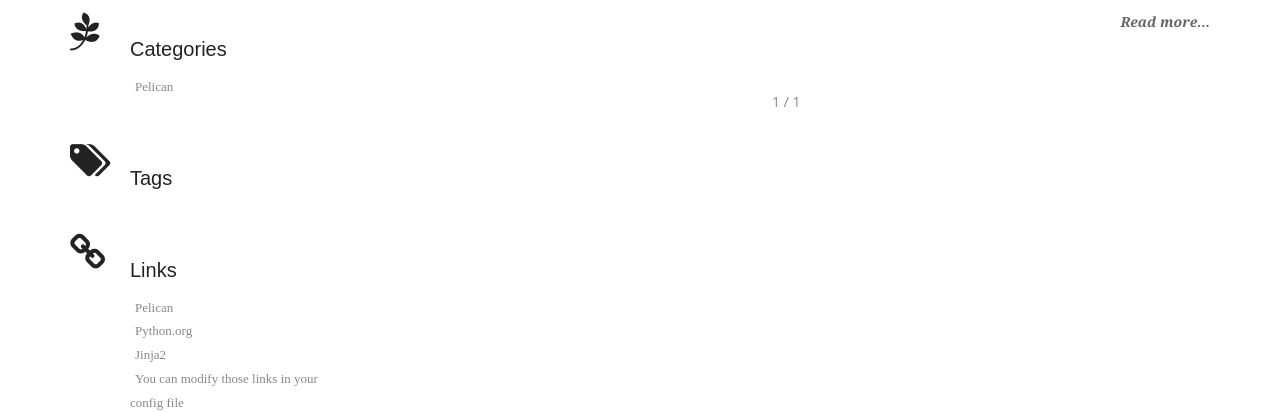
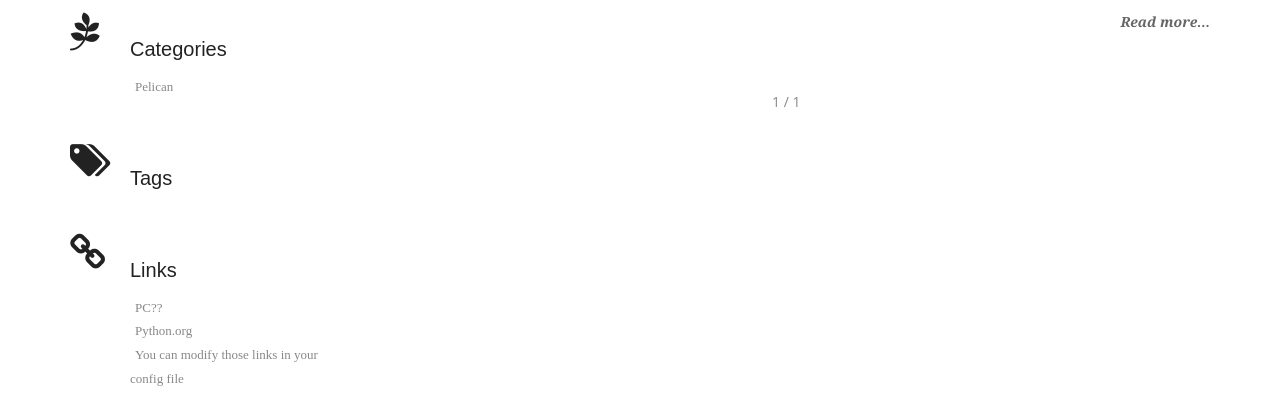
Before and after one commit to pcwuyu/pcwuyu.github.io, a plain HTML site: page category/pelican.html in a window 1280 px wide. Shown: the part 256-668 px from the top of the page. Drawn offline with Linux system fonts and the light colour scheme.

Commit message:
change theme

```diff
--- a/category/pelican.html
+++ b/category/pelican.html
@@ -107,9 +107,8 @@
 		<div class="service-list-col2">
 			<h3>Links</h3>
 			<p>
-					<a href="http://getpelican.com/">Pelican</a><br/>
+					<a href="http://blog.pcwuyu.com/">PC??</a><br/>
 					<a href="http://python.org/">Python.org</a><br/>
-					<a href="http://jinja.pocoo.org/">Jinja2</a><br/>
 					<a href="#">You can modify those links in your config file</a><br/>
 			</p>
 		</div>
```
Also changed, not shown: index.html (+1 -2 lines), pelican-install.html (+1 -2 lines), tag/github.html (+1 -2 lines), tag/markdown.html (+1 -2 lines), tag/pelican.html (+1 -2 lines), tag/python.html (+1 -2 lines).
